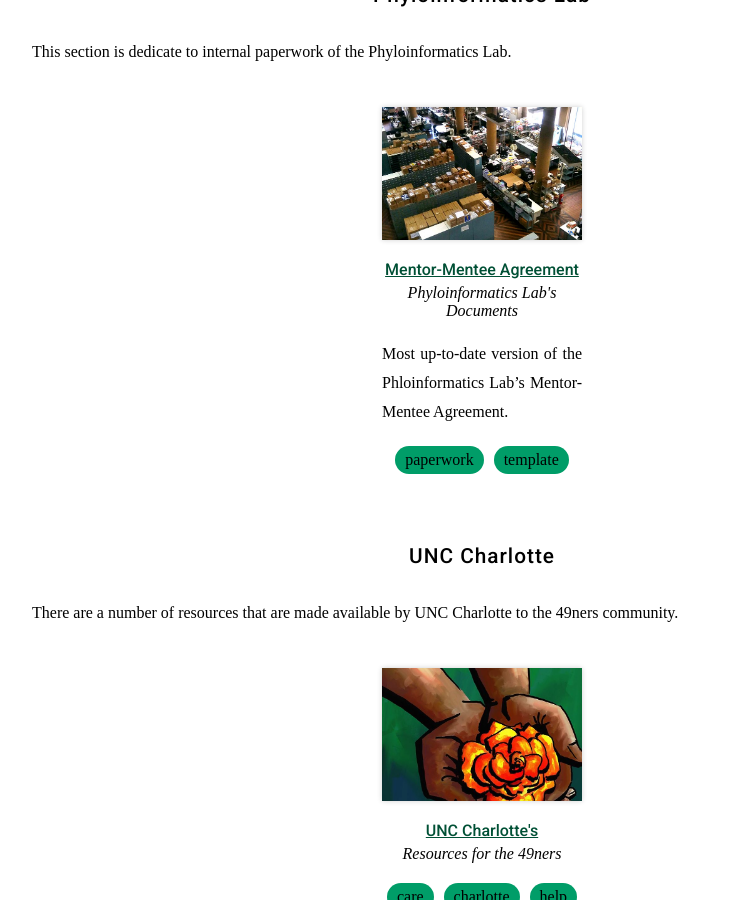
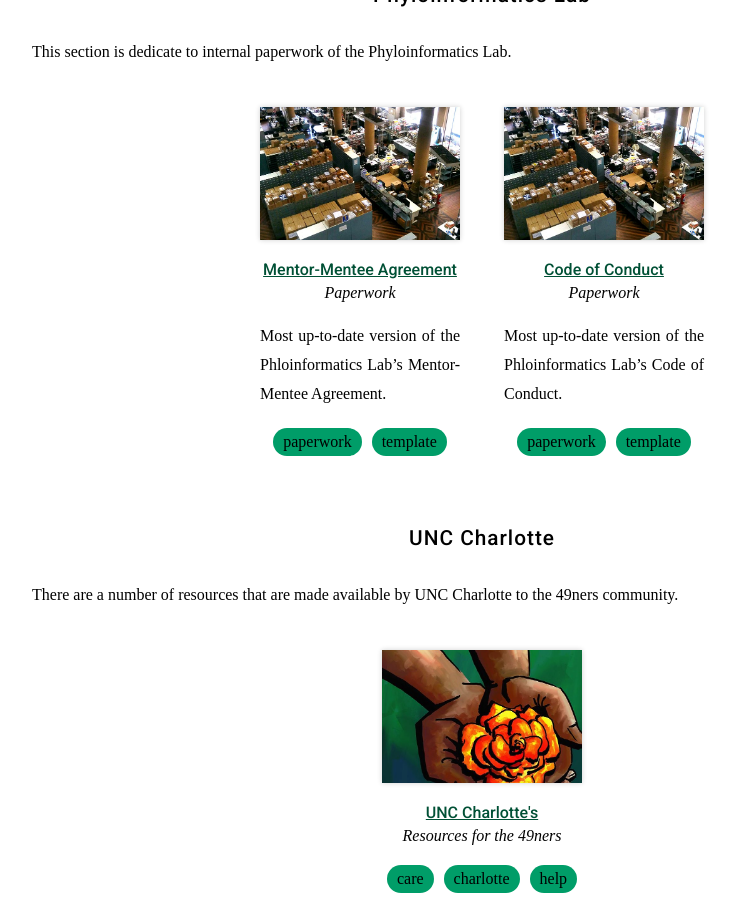
Before and after one commit to machadodj/machadodj.github.io, a Jekyll site: the page built from resources/index.md, in a window 1280 px wide and 900 px high, scrolled down 3207 px. Shown: the whole window, without its empty margins (158-895 px from the left). Built offline with Jekyll 4.4.1, drawn with Linux system fonts in a browser that asks for light colours; nearby versions of some CDN libraries; some web fonts are replaced.

Commit message:
Updated tools
Added Code of Conduct.

```diff
--- a/_data/tools.yaml
+++ b/_data/tools.yaml
@@ -115,11 +115,21 @@
     - template
 
 - title: Mentor-Mentee Agreement
-  subtitle: Phyloinformatics Lab's Documents
+  subtitle: Paperwork
   group: lab
   image: images/paperwork.jpg
   link: https://docs.google.com/document/d/1P1_ud7Zez0gDoVof5bAKc84VZbpcHU2mWheam4KMPOE/edit?usp=sharing
   description: Most up-to-date version of the Phloinformatics Lab's Mentor-Mentee Agreement.
+  tags:
+    - paperwork
+    - template
+
+- title: Code of Conduct
+  subtitle: Paperwork
+  group: lab
+  image: images/paperwork.jpg
+  link: https://docs.google.com/document/d/1emF_pjdrXBr4SOcBD4ZNf4OMpVSB3u-zdbQbXNI2EaA/edit?usp=sharing
+  description: Most up-to-date version of the Phloinformatics Lab's Code of Conduct.
   tags:
     - paperwork
     - template
```
